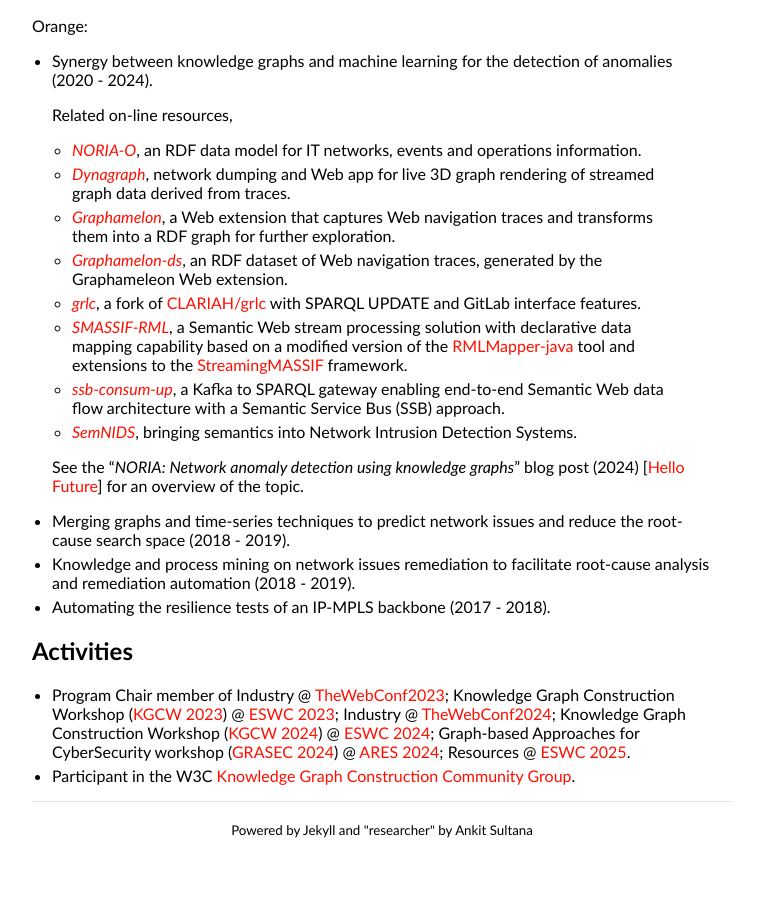
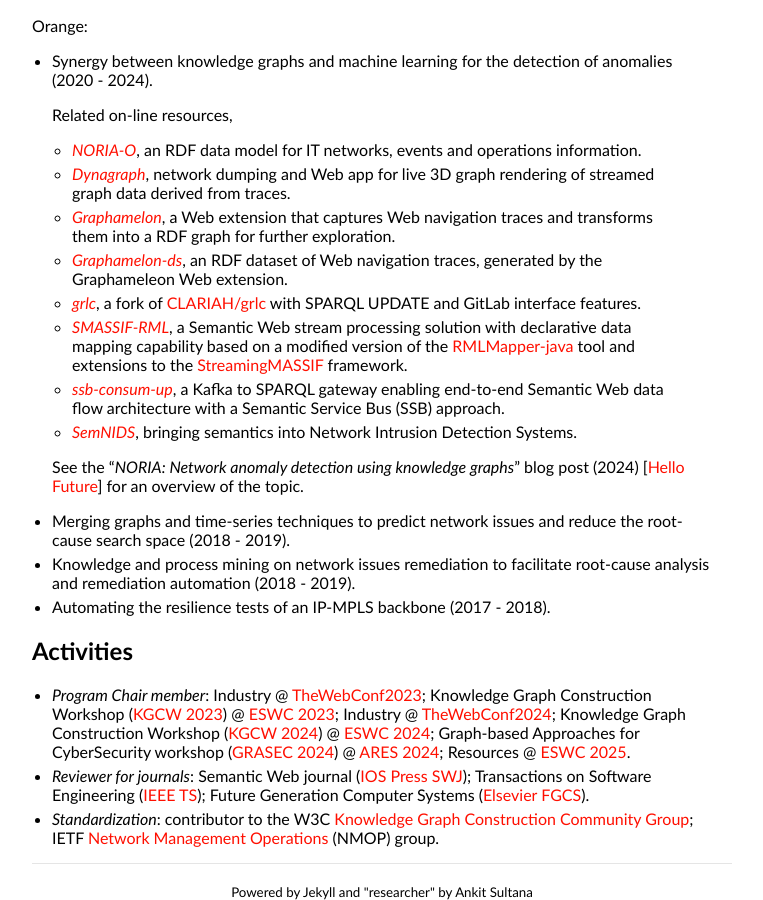
Before and after one commit to GenEars/GenEars.github.io, a Jekyll site: the page built from research.md, in a window 1280 px wide and 900 px high, scrolled down 650 px. Shown: the whole window, without its empty margins (258-1021 px from the left). Built offline with Jekyll 4.4.1, drawn with Linux system fonts in a browser that asks for light colours; before the commit the page ends 1488 px from its top, so only the background shows below that.

Commit message:
Modified Activities.
Signed-off-by: lionel.tailhardat <lionel.tailhardat@orange.com>

```diff
--- a/research.md
+++ b/research.md
@@ -50,5 +50,6 @@ Orange:
 
 ## Activities
 
-* Program Chair member of Industry @ [TheWebConf2023](https://www2023.thewebconf.org/); Knowledge Graph Construction Workshop ([KGCW 2023](https://kg-construct.github.io/workshop/2023/)) @ [ESWC 2023](https://2023.eswc-conferences.org/); Industry @ [TheWebConf2024](https://www2024.thewebconf.org/calls/industry/); Knowledge Graph Construction Workshop ([KGCW 2024](https://kg-construct.github.io/workshop/2024/)) @ [ESWC 2024](https://2024.eswc-conferences.org/); Graph-based Approaches for CyberSecurity workshop ([GRASEC 2024](https://www.ares-conference.eu/workshops/grasec/)) @ [ARES 2024](https://www.ares-conference.eu/); Resources @ [ESWC 2025](https://2025.eswc-conferences.org/).
-* Participant in the W3C [Knowledge Graph Construction Community Group](https://www.w3.org/community/kg-construct/).
+* *Program Chair member*: Industry @ [TheWebConf2023](https://www2023.thewebconf.org/); Knowledge Graph Construction Workshop ([KGCW 2023](https://kg-construct.github.io/workshop/2023/)) @ [ESWC 2023](https://2023.eswc-conferences.org/); Industry @ [TheWebConf2024](https://www2024.thewebconf.org/calls/industry/); Knowledge Graph Construction Workshop ([KGCW 2024](https://kg-construct.github.io/workshop/2024/)) @ [ESWC 2024](https://2024.eswc-conferences.org/); Graph-based Approaches for CyberSecurity workshop ([GRASEC 2024](https://www.ares-conference.eu/workshops/grasec/)) @ [ARES 2024](https://www.ares-conference.eu/); Resources @ [ESWC 2025](https://2025.eswc-conferences.org/).
+* *Reviewer for journals*: Semantic Web journal ([IOS Press SWJ](https://www.semantic-web-journal.net/)); Transactions on Software Engineering ([IEEE TS](https://www.computer.org/csdl/journal/ts)); Future Generation Computer Systems ([Elsevier FGCS](https://www.sciencedirect.com/journal/future-generation-computer-systems)).
+* *Standardization*: contributor to the W3C [Knowledge Graph Construction Community Group](https://www.w3.org/community/kg-construct/); IETF [Network Management Operations](https://datatracker.ietf.org/wg/nmop/about/) (NMOP) group.
```
